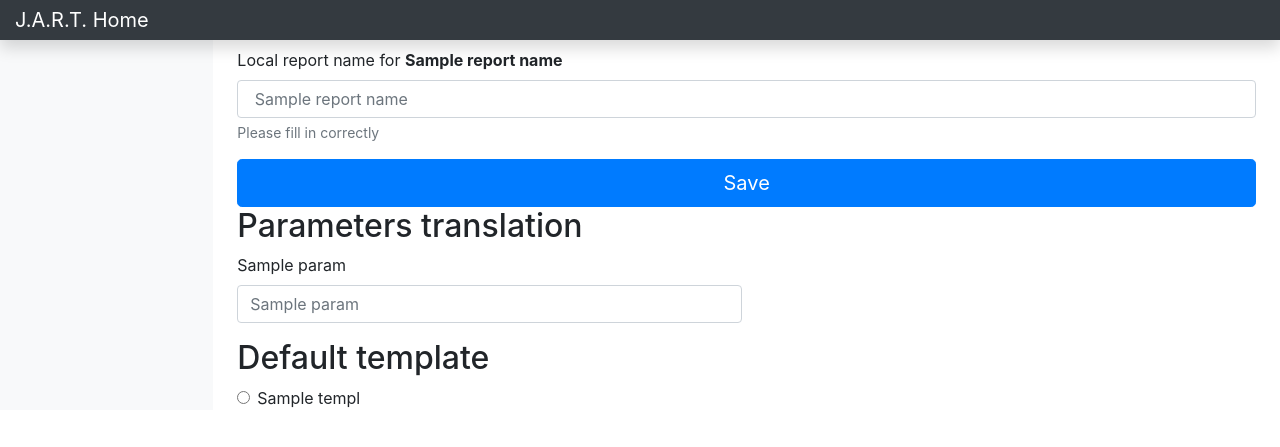
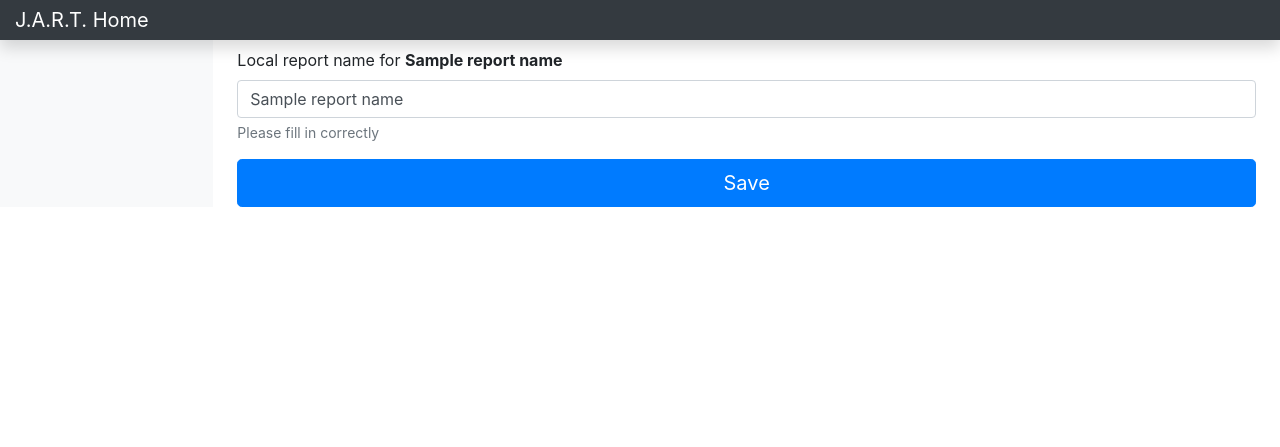
Before and after one commit to arkadyorg/xmlptranslator, a Flask app: template templates/reportconfig.html in a window 1280 px wide. Shown: the top 447 px of the page. Run offline with Flask 2, Linux system fonts and the light colour scheme; the template is opened without the code that fills it: most values are stand-ins (such as "Sample title", 1, 10 or a date in 2020); some libraries are stand-ins or nearby versions.

Commit message:
commented out the default template for db / added lang id returner by lang for dblogic/ added correct save function for server /

```diff
--- a/db.py
+++ b/db.py
@@ -91,7 +91,7 @@ class report_strings(Base):
 	report_id = Column(Integer) #original ID
 	lang_id = Column(Integer) #Lang ID
 	local_name = Column(String(100))
-	default_template = Column(Integer) #default template to show
+	#default_template = Column(Integer) #default template to show
 	created = Column(TIMESTAMP, nullable=False)
 	updated = Column(TIMESTAMP, nullable=False)
 
--- a/dblogic.py
+++ b/dblogic.py
@@ -89,6 +89,11 @@ def language_list():
 		language_list.append({'code':instance.code, 'name':instance.name})
 	return language_list
 
+def language_id_by_code(code):
+	for instance in db_session.query(Languages).filter(Languages.code == code):
+		lang_i = instance.id
+	return(lang_i)
+
 def report_list():
 	report_list = []
 	for instance in Reports.query.order_by(Reports.report_name):
--- a/server.py
+++ b/server.py
@@ -1,5 +1,5 @@
 from flask import Flask, render_template, request, redirect, url_for
-from dblogic import language_list, report_list, report_info_dtls_list, report_info_params_list, report_info_templ_list, update_report_local_name
+from dblogic import language_list, report_list, report_info_dtls_list, report_info_params_list, report_info_templ_list, update_report_local_name, language_id_by_code
 
 app = Flask(__name__)
 
@@ -24,15 +24,19 @@ def reports_by_lang(lang_code):
 @app.route("/language/<lang_code>/<id>")
 def report_edit(lang_code, id):
 	reports_list = report_list()
+	language_id = language_id_by_code(lang_code)
 	report_name = report_info_dtls_list(id, lang_code)
 	params_list = report_info_params_list(id, lang_code)
 	templ_list = report_info_templ_list(id, lang_code)
-	return render_template('reportconfig.html', reports=reports_list, language=lang_code, id=id, report_name=report_name, params_list=params_list, templ_list=templ_list)
+	return render_template('reportconfig.html', reports=reports_list, language=lang_code, id=id, report_name=report_name, params_list=params_list, templ_list=templ_list, language_id=language_id)
 
 @app.route("/post_report", methods = ['POST'])
 def post_report():
-	update_report_local_name(1,1,request.form['rep_input_name'])
-	return redirect(url_for('index'))
+	report_id = request.args['report_id']
+	lang_id = request.args['lang_id']
+	language = request.args['language']
+	update_report_local_name(report_id,lang_id,request.form['rep_input_name'])
+	return redirect(url_for('report_edit', lang_code=request.args['language'], id = request.args['report_id']))
 
 if __name__ == "__main__":
 	app.run(port=1111, debug=True)
--- a/templates/reportconfig.html
+++ b/templates/reportconfig.html
@@ -45,36 +45,15 @@
 
         <main role="main" class="col-md-9 ml-sm-auto col-lg-10 px-4">
           <h1 class="h2">Local report name  <span class="badge badge-pill badge-danger">1</span></h1>
-            <form method = "post" action="/post_report">
+            <form method = "post" action="/post_report?lang_id={{ language_id }}&report_id={{ id }}&language={{ language }}">
               <div class="form-group">
               <label for="rep_input_name">Local report name for <b>{% for r in report_name%} {{ r.base_name }} {% endfor %}</b> </label>
-              <input type="text" name="rep_input_name" class="form-control" id="rep_input_name" placeholder="{% for r in report_name%} {{ r.translated_name }} {% endfor %}">
+              <input type="text" name="rep_input_name" class="form-control" id="rep_input_name" placeholder="{% for r in report_name%} {{ r.translated_name }} {% endfor %}" value="{% for r in report_name%}{{ r.translated_name }}{% endfor %}">
               <small id="emailHelp" class="form-text text-muted">Please fill in correctly</small>
               </div>
               <button type="button submit" class="btn btn-primary btn-lg btn-block">Save</button>
             </form>
 
-          <h1 class="h2">Parameters translation</h1>
-            <form>
-              <div class="form-row">
-                {% for r in params_list%}
-                <div class="form-group col-md-6">
-                  <label>{{ r.base_name }}</label>
-                <input type="text" class="form-control" id="inputAddress" placeholder="{{ r.translated_name }}">
-                </div>
-                {% endfor %}
-              </div>
-            </form>
-
-          <h2>Default template</h2>
-            {% for r in templ_list%}
-            <div class="form-check">
-              <input class="form-check-input" type="radio" name="exampleRadios" id="exampleRadios2" value="option2">
-              <label class="form-check-label" for="exampleRadios2">
-                {{ r.template_name }}
-              </label>
-            </div>
-            {% endfor %}
 
         </main>
       </div>
```
